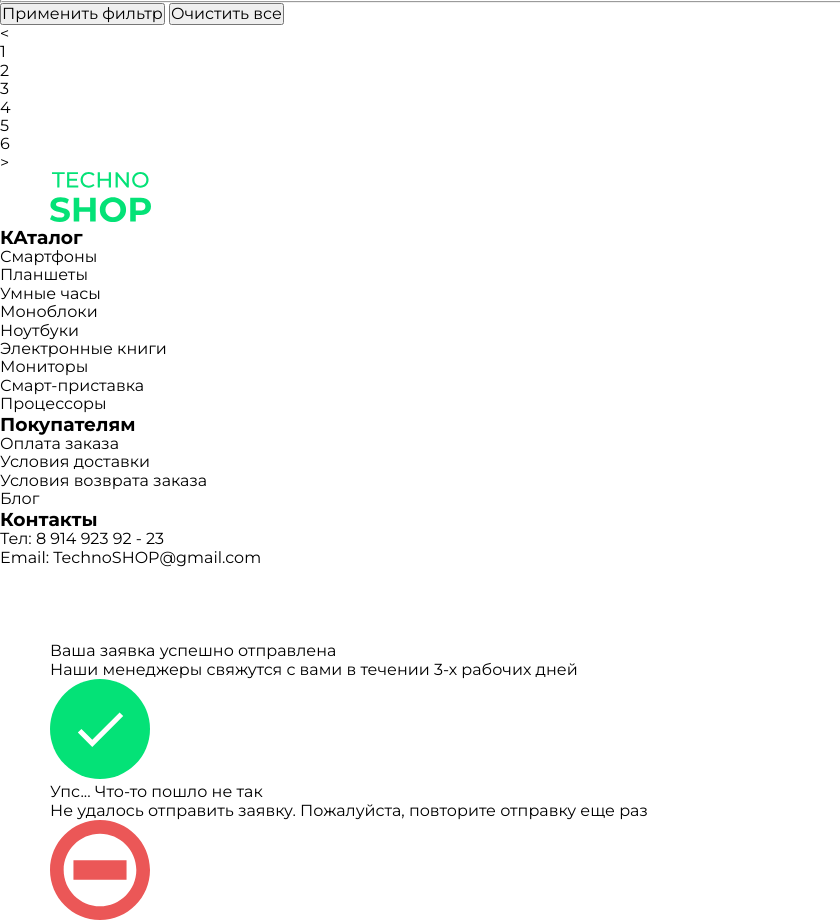
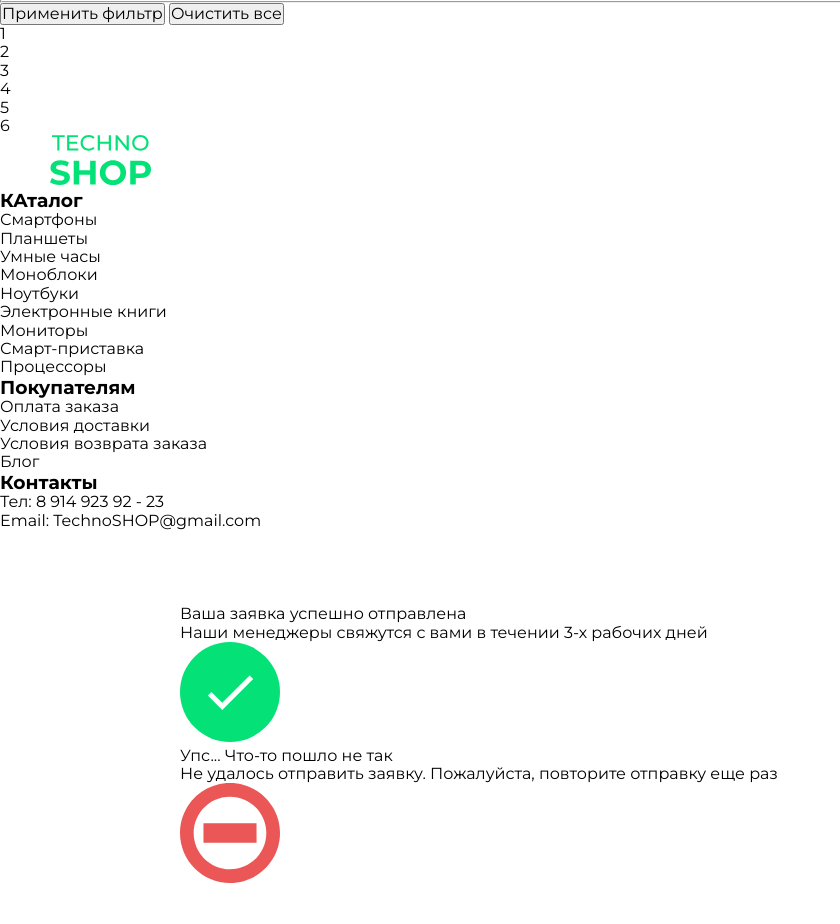
Before and after one commit to fedechkaizkhantov/technoshopjs-learning, a website built with webpack: page src/index.html in a window 1280 px wide. Shown: the part 5289-6213 px from the top of the page, without its empty margins (0-840 px from the left). After the commit the page ends 6177 px from the top, so only its background shows below. Built offline with nearby package versions, Linux system fonts and the light colour scheme.

Commit message:
fix <> in a

```diff
--- a/src/card.html
+++ b/src/card.html
@@ -231,7 +231,7 @@
                     </ul>
                 </div>
                 <div class="catalog__pagination pagination">
-                    <a href="#" class="pagination__arrow pagination__arrow_start" aria-label="Влево"><</a>
+                    <a href="#" class="pagination__arrow pagination__arrow_start" aria-label="Влево"></a>
                     <ul class="pagination__list">
                         <li class="pagination__item">
                             <a class="pagination__link pagination__link_active">1</a>
@@ -243,7 +243,7 @@
                             <a class="pagination__link">3</a>
                         </li>
                     </ul>
-                    <a href="#" class="pagination__arrow pagination__arrow_end" aria-label="Вправо">></a>
+                    <a href="#" class="pagination__arrow pagination__arrow_end" aria-label="Вправо"></a>
                 </div>
             </div>
         </section>
--- a/src/index.html
+++ b/src/index.html
@@ -252,7 +252,7 @@
                     </aside>
 
                     <div class="catalog__pagination pagination">
-                        <a href="#" class="pagination__arrow pagination__arrow_start" aria-label="Перейти на первую страницу"><</a>
+                        <a href="#" class="pagination__arrow pagination__arrow_start" aria-label="Перейти на первую страницу"></a>
                         <ul class="pagination__list">
                             <li class="pagination__item">
                                 <a class="pagination__link pagination__link_active">1</a>
@@ -274,7 +274,7 @@
                             </li>
 
                         </ul>
-                        <a href="#" class="pagination__arrow pagination__arrow_end" aria-label="Перейти на последнюю страницу">></a>
+                        <a href="#" class="pagination__arrow pagination__arrow_end" aria-label="Перейти на последнюю страницу"></a>
                     </div>
 
             </div>
@@ -366,7 +366,7 @@
 
 
 <section class="modal__success">
-    <div class="container">
+    <div class="modal__container">
         <div class="modal__success-top">Ваша заявка успешно отправлена</div>
         <div class="modal__success-medium">Наши менеджеры свяжутся с вами в течении 3-х рабочих дней</div>
         <div class="modal__success-img">
@@ -380,7 +380,7 @@
 
 
 <section class="modal__error">
-    <div class="container">
+    <div class="modal__container">
         <div class="modal__error-top">Упс... Что-то пошло не так</div>
         <div class="modal__error-medium">Не удалось отправить заявку. Пожалуйста, повторите отправку еще раз</div>
         <div class="modal__error-img">
```
Also changed, not shown: src/index.js (+0 -11 lines).
